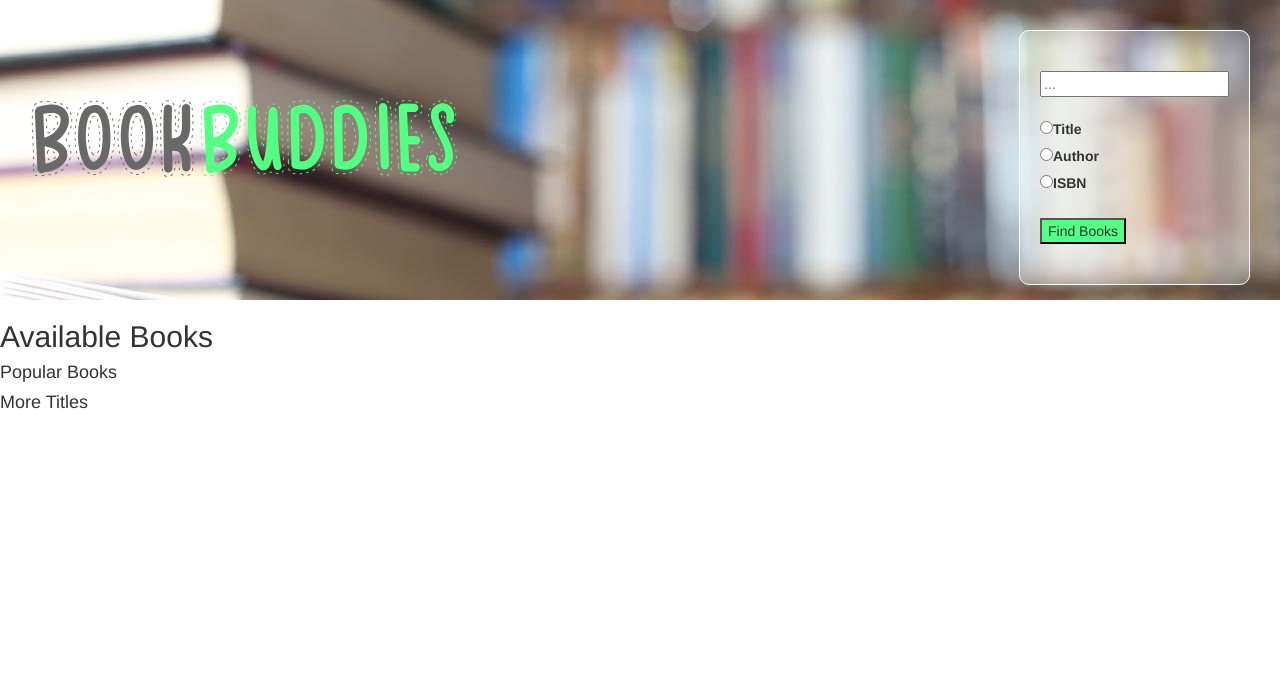
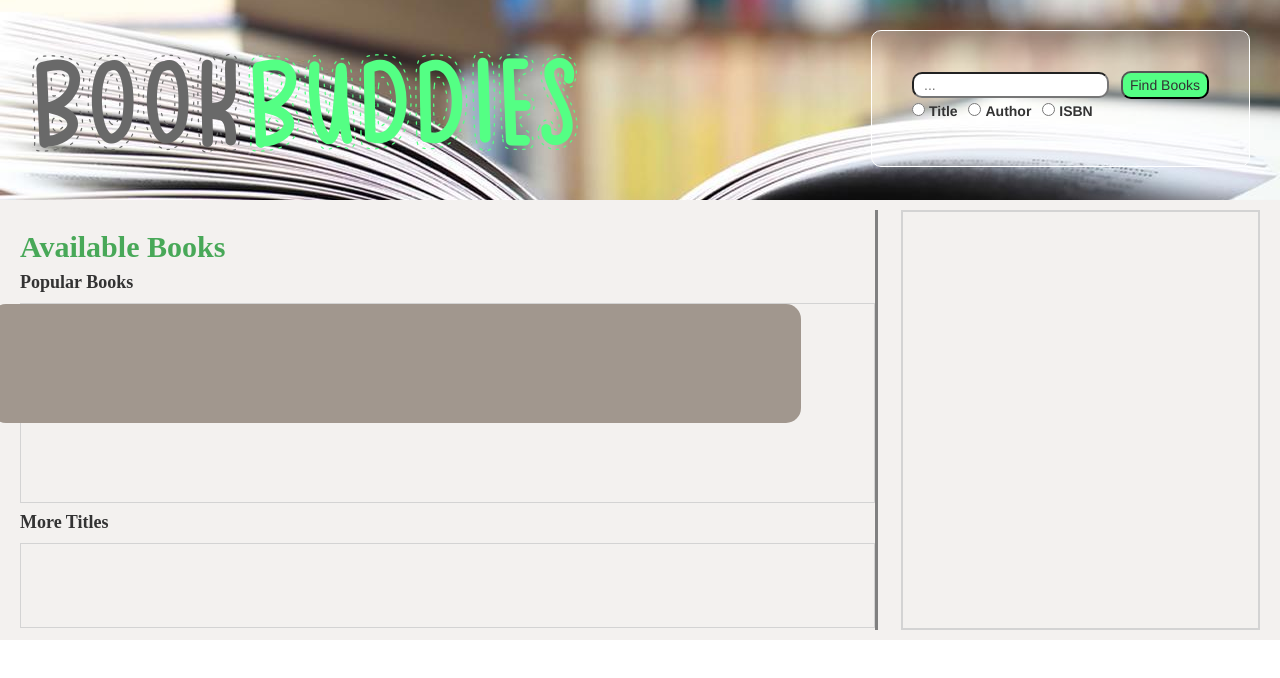
Before and after one commit to BFalls158/FinalProject, a website: page public/index.html in a window 1280 px wide. Drawn offline with Linux system fonts and the light colour scheme.

Commit message:
updated home page

```diff
--- a/public/index.html
+++ b/public/index.html
@@ -24,21 +24,23 @@
     <script src="js/tradeController.js"></script>
   </head>
   <body ng-app="BookBuddiesMod">
+<!--==============header=====================-->
     <div class="header">
       <div class="appTitle">
-       <h2 class="b1">Book</h2> <h2 class="b2">Buddies</h2>
+        <h1 class="b1">Book</h1> <h1 class="b2">Buddies</h1>
       </div>
       <div class="search">
         <form class="searchForm">
-         <input placeholder="..."><br><br>
-         <input type="radio" name="sr" value="title" id="r1"><label for="r1">Title</label><br>
-         <input type="radio" name="sr" value="author" id="r2"><label for="r2">Author</label><br>
+          <input class="input" placeholder="...">
+          <button type="button" name="sr">Find Books</button><br>
+          <input type="radio" name="sr" value="title" id="r1"><label for="r1">Title</label>
+          <input type="radio" name="sr" value="author" id="r2"><label for="r2">Author</label>
           <input type="radio" name="sr" value="isbn" id="r3"><label for="r3">ISBN</label>
         </form>
-       <br>
-          <button type="button" name="sr">Find Books</button>
       </div>
     </div>
+
     <ng-view></ng-view>
+
   </body>
 </html>
--- a/public/styles.css
+++ b/public/styles.css
@@ -1,49 +1,141 @@
+@font-face {
+    font-family: baduy;
+    src: url(baduy/BADUY.otf);
+}
+
+.header {
+  background-image: url("bookimages/bookbg.jpg");
+  background-size: cover cover;
+  background-repeat: no-repeat;
+  background-position: center;
+  width: 100%;
+  height: 200px;
+  background-size: cover;
+}
+
 .appTitle {
   float: left;
   display: inline;
-  margin-top: 100px;
+  margin-top: 55px;
   margin-left: 30px;
-
 }
 
+.b1{
+  display: inline;
+  font-family: baduy;
+  font-size: 90px;
+  color: 	rgb(105,105,105);
+}
+
+.b2{
+  display: inline;
+  font-family: baduy;
+  font-size: 90px;
+  color: rgb(84, 255, 132);
+}
+
+/*---------------------home screen search---------*/
 .search {
   float: right;
   display: inline;
   margin-top: 30px;
   margin-right: 30px;
   background-color: rgba(255, 255, 255, 0.3);
-  padding: 40px 20px;
+  padding: 40px 40px;
   border-radius: 10px;
   border: solid white 1px;
-
-}
-
-.header {
-  background-image: url("bookimages/bookbg.jpg");
-  width: 100%;
-  height: 300px;
-  background-size: cover;
-}
-
-@font-face {
-    font-family: baduy;
-    src: url(baduy/BADUY.otf);
-}
-
-.b1{
-  display: inline;
-  font-family: baduy;
-  font-size: 70px;
-  color: 	rgb(105,105,105);
-}
-
-.b2{
-  display: inline;
-  font-family: baduy;
-  font-size: 70px;
-  color: rgb(84, 255, 132);
 }
 
 button {
   background-color: rgb(84, 255, 132);
+  border-radius: 10px;
+  padding: 2px 7px;
 }
+
+button:focus {
+  outline: none;
+}
+
+.input {
+  border-radius: 10px;
+  padding-left: 10px;
+  margin-right: 8px;
+}
+
+.input:focus {
+  outline: none;
+}
+
+ .searchForm label {
+  margin-right: 7px;
+  margin-left: 4px;
+  margin-bottom: 5px;
+}
+
+/*----------------home page styling-----------------*/
+#home {
+  display: inline-block;
+  width: 100%;
+  margin: 0px;
+  background-color: #f3f1ef;
+}
+
+#home h2 {
+  color: #48a858;
+  font-family: serif;
+  font-weight: bold;
+}
+
+#home h4 {
+  font-family: serif;
+  font-weight: bold;
+}
+
+#home .column1 {
+  width: 67%;
+  min-width: 500px;
+  height: 420px;
+  margin: 10px;
+  margin-left: 20px;
+  display: inline-block;
+  vertical-align: top;
+  border-right: 3px solid grey;
+}
+
+#home .column2 {
+  width: 28%;
+  min-width: 200px;
+  height: 420px;
+  margin: 10px;
+  display: inline-block;
+  vertical-align: top;
+  border: 2px solid lightgrey;
+}
+
+#mainBooks{
+  width: 100%;
+  height: 200px;
+  border: 1px solid lightgrey;
+}
+
+#mainList {
+  width: 100%;
+  height: 85px;
+  border: 1px solid lightgrey;
+}
+
+#mainBack {
+  background-color: #a1978e;
+  width: 95%;
+  height: 60%;
+  margin-left: -30px;
+  border-radius: 15px;
+  margin-top: 0px;
+  z-index: 5;
+}
+
+
+
+
+
+/*--------------media queries--------*/
--- a/public/views/home.html
+++ b/public/views/home.html
@@ -1,18 +1,22 @@
-<div id="main">
+<div id="home">
+    <div id="main" class="column1">
       <h2>Available Books</h2>
       <h4>Popular Books</h4>
       <div id="mainBooks">
+        <div id="mainBack"></div>
         <div class="mainBook" ng-repeat="">
           <img src="{{  }}"><cite class="mainTitle">{{ title }}</cite>
         </div>
       </div>
+
       <h4>More Titles</h4>
-  <div class="mainList" ng-repeat="">
-    <p>{{ title }}</p>
+      <div id="mainList">   <!--fix this!-->
+        <p ng-repeat="">{{ title }}</p>
       </div>
     </div>
 
-<div id="mainDirectives">
+    <div id="mainDirectives" class="column2">
       <!--this is the right hand column where our directives will load(Sign-in, sign-up, match feed)-->
       <div class="log-in"></div>
     </div>
+</div>
```
Lines whose indentation alone changed are shown as unchanged.
